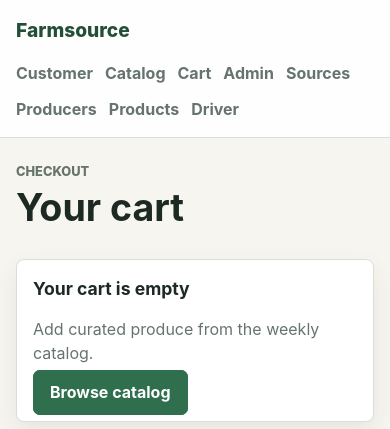
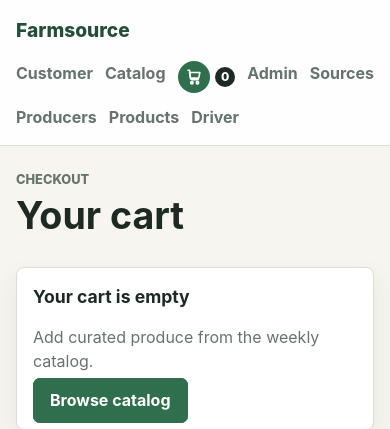
Before and after one commit to pedromana/farmsource, a FastAPI app: page /customer/cart in a window 390 px wide. Shown: the top 429 px of the page. Run offline with FastAPI, Linux system fonts and the light colour scheme; data comes from the database, SQL or seed files in the repository; data that the repository does not hold is empty.

Commit message:
Improve customer cart interactions

```diff
--- a/app/static/css/styles.css
+++ b/app/static/css/styles.css
@@ -55,6 +55,48 @@ nav a {
   color: var(--muted);
   font-weight: 650;
   text-decoration: none;
+}
+
+.cart-icon-link {
+  align-items: center;
+  display: inline-flex;
+  gap: 0.35rem;
+  position: relative;
+}
+
+.cart-icon {
+  align-items: center;
+  background: var(--accent);
+  border-radius: 999px;
+  color: #fff;
+  display: inline-flex;
+  height: 32px;
+  justify-content: center;
+  width: 32px;
+}
+
+.cart-icon svg {
+  fill: none;
+  height: 19px;
+  stroke: currentColor;
+  stroke-linecap: round;
+  stroke-linejoin: round;
+  stroke-width: 2;
+  width: 19px;
+}
+
+.cart-count {
+  align-items: center;
+  background: #1d2a24;
+  border-radius: 999px;
+  color: #fff;
+  display: inline-flex;
+  font-size: 0.75rem;
+  font-weight: 850;
+  justify-content: center;
+  min-height: 20px;
+  min-width: 20px;
+  padding: 0 0.35rem;
 }
 
 .hero {
--- a/app/static/js/app.js
+++ b/app/static/js/app.js
@@ -3,3 +3,103 @@ if ("serviceWorker" in navigator) {
     navigator.serviceWorker.register("/static/js/service-worker.js").catch(() => {});
   });
 }
+
+const money = new Intl.NumberFormat("en-US", { style: "currency", currency: "USD" });
+
+function setCartBadge(count) {
+  document.querySelectorAll("[data-cart-count]").forEach((badge) => {
+    badge.textContent = String(count || 0);
+    badge.hidden = !count;
+  });
+}
+
+async function refreshCartBadge() {
+  const response = await fetch("/customer/cart/summary", {
+    headers: { "X-Requested-With": "XMLHttpRequest" },
+  });
+  if (!response.ok) return;
+  const cart = await response.json();
+  setCartBadge(cart.count);
+}
+
+function showCartReadyDialog() {
+  const dialog = document.querySelector("[data-cart-dialog]");
+  if (!dialog || localStorage.getItem("farmsourceCartDialogSeen") === "true") return;
+  localStorage.setItem("farmsourceCartDialogSeen", "true");
+  if (typeof dialog.showModal === "function") {
+    dialog.showModal();
+  }
+}
+
+async function submitCartForm(form) {
+  const response = await fetch(form.action, {
+    method: "POST",
+    body: new FormData(form),
+    headers: { "X-Requested-With": "XMLHttpRequest" },
+  });
+  if (!response.ok) {
+    const message = await response.text();
+    throw new Error(message || "Cart update failed");
+  }
+  return response.json();
+}
+
+function updateCartTotals(cart) {
+  setCartBadge(cart.count);
+  const values = {
+    "[data-cart-subtotal]": cart.subtotal,
+    "[data-cart-delivery]": cart.delivery_fee,
+    "[data-cart-taxes]": cart.taxes,
+    "[data-cart-total]": cart.total,
+  };
+  Object.entries(values).forEach(([selector, value]) => {
+    const element = document.querySelector(selector);
+    if (element) element.textContent = money.format(value || 0);
+  });
+  cart.items.forEach((item) => {
+    const row = document.querySelector(`[data-cart-row][data-item-id="${item.id}"]`);
+    if (!row) return;
+    const lineTotal = row.querySelector("[data-line-total]");
+    if (lineTotal) lineTotal.textContent = money.format(item.total_price || 0);
+  });
+}
+
+document.addEventListener("submit", async (event) => {
+  const addForm = event.target.closest(".inline-cart-form, .quantity-form");
+  if (!addForm) return;
+  event.preventDefault();
+  try {
+    const cart = await submitCartForm(addForm);
+    setCartBadge(cart.count);
+    showCartReadyDialog();
+  } catch (error) {
+    alert("Unable to add this item to cart.");
+  }
+});
+
+document.addEventListener("click", async (event) => {
+  const button = event.target.closest("[data-qty-step]");
+  if (!button) return;
+  const form = button.closest("[data-cart-quantity-form]");
+  const input = form?.querySelector('input[name="quantity"]');
+  if (!form || !input) return;
+  input.value = String(Math.max(0, Number(input.value || 0) + Number(button.dataset.qtyStep)));
+  input.dispatchEvent(new Event("change", { bubbles: true }));
+});
+
+document.addEventListener("change", async (event) => {
+  const input = event.target.closest('[data-cart-quantity-form] input[name="quantity"]');
+  if (!input) return;
+  const form = input.closest("[data-cart-quantity-form]");
+  try {
+    const cart = await submitCartForm(form);
+    if (Number(input.value) <= 0) {
+      form.closest("[data-cart-row]")?.remove();
+    }
+    updateCartTotals(cart);
+  } catch (error) {
+    alert("Unable to update cart quantity.");
+  }
+});
+
+refreshCartBadge().catch(() => {});
--- a/app/templates/base.html
+++ b/app/templates/base.html
@@ -14,7 +14,17 @@
       <nav aria-label="Primary navigation">
         <a href="/customer">Customer</a>
         <a href="/customer/catalog">Catalog</a>
-        <a href="/customer/cart">Cart</a>
+        <a class="cart-icon-link" href="/customer/cart" aria-label="Cart">
+          <span class="cart-icon" aria-hidden="true">
+            <svg viewBox="0 0 24 24" focusable="false">
+              <path d="M7 7h13l-1.4 7H8.2L7 7Z"></path>
+              <path d="M5 4h2l1.2 10.3a2 2 0 0 0 2 1.7H18"></path>
+              <circle cx="10" cy="20" r="1.5"></circle>
+              <circle cx="17" cy="20" r="1.5"></circle>
+            </svg>
+          </span>
+          <span class="cart-count" data-cart-count {% if not cart_count | default(0) %}hidden{% endif %}>{{ cart_count | default(0) }}</span>
+        </a>
         <a href="/admin">Admin</a>
         <a href="/admin/sources">Sources</a>
         <a href="/admin/producers">Producers</a>
@@ -26,5 +36,16 @@
       {% block content %}{% endblock %}
     </main>
     <script src="/static/js/app.js" defer></script>
+    <dialog class="cart-ready-dialog" data-cart-dialog>
+      <form method="dialog">
+        <p class="eyebrow">Cart ready</p>
+        <h2>Item added to your cart.</h2>
+        <p>Your cart is ready for checkout, or you can keep shopping the weekly catalog.</p>
+        <div class="actions">
+          <button value="close" type="submit">Keep shopping</button>
+          <a class="button primary" href="/customer/checkout">Checkout</a>
+        </div>
+      </form>
+    </dialog>
   </body>
 </html>
--- a/app/templates/customer_cart.html
+++ b/app/templates/customer_cart.html
@@ -9,29 +9,27 @@
   {% if cart.items %}
     <div class="cart-list">
       {% for item in cart.items %}
-      <article class="cart-row">
-        <div>
+      <article class="cart-row" data-cart-row data-item-id="{{ item.id }}">
+        <div class="cart-item-main">
           <h2>{{ item.product.name }}</h2>
           <p>${{ "%.2f"|format(item.product.price) }} / {{ item.product.unit }}</p>
         </div>
-        <form method="post" action="/customer/cart/update" class="cart-qty">
+        <form method="post" action="/customer/cart/update" class="cart-qty" data-cart-quantity-form>
           <input type="hidden" name="item_id" value="{{ item.id }}">
-          <input type="number" name="quantity" min="0" value="{{ item.quantity }}">
-          <button type="submit">Update</button>
+          <button type="button" data-qty-step="-1" aria-label="Decrease quantity">-</button>
+          <input type="number" name="quantity" min="0" value="{{ item.quantity }}" inputmode="numeric" aria-label="Quantity">
+          <button type="button" data-qty-step="1" aria-label="Increase quantity">+</button>
         </form>
-        <form method="post" action="/customer/cart/remove">
-          <input type="hidden" name="item_id" value="{{ item.id }}">
-          <button type="submit">Remove</button>
-        </form>
+        <div class="cart-line-total" data-line-total>${{ "%.2f"|format(item.quantity * item.product.price) }}</div>
       </article>
       {% endfor %}
     </div>
     <div class="summary-card">
       <dl class="summary-list">
-        <div><dt>Subtotal</dt><dd>${{ "%.2f"|format(totals.subtotal) }}</dd></div>
-        <div><dt>Delivery</dt><dd>${{ "%.2f"|format(totals.delivery_fee) }}</dd></div>
-        <div><dt>Taxes</dt><dd>${{ "%.2f"|format(totals.taxes) }}</dd></div>
-        <div><dt>Total</dt><dd>${{ "%.2f"|format(totals.total) }}</dd></div>
+        <div><dt>Subtotal</dt><dd data-cart-subtotal>${{ "%.2f"|format(totals.subtotal) }}</dd></div>
+        <div><dt>Delivery</dt><dd data-cart-delivery>${{ "%.2f"|format(totals.delivery_fee) }}</dd></div>
+        <div><dt>Taxes</dt><dd data-cart-taxes>${{ "%.2f"|format(totals.taxes) }}</dd></div>
+        <div><dt>Total</dt><dd data-cart-total>${{ "%.2f"|format(totals.total) }}</dd></div>
       </dl>
     </div>
     <div class="actions">
```
Also changed, not shown: other parts of app/static/css/styles.css (+49 -1 lines), app/routes/customer.py (+43 -2 lines), tests/test_checkout.py (+26 -0 lines).
